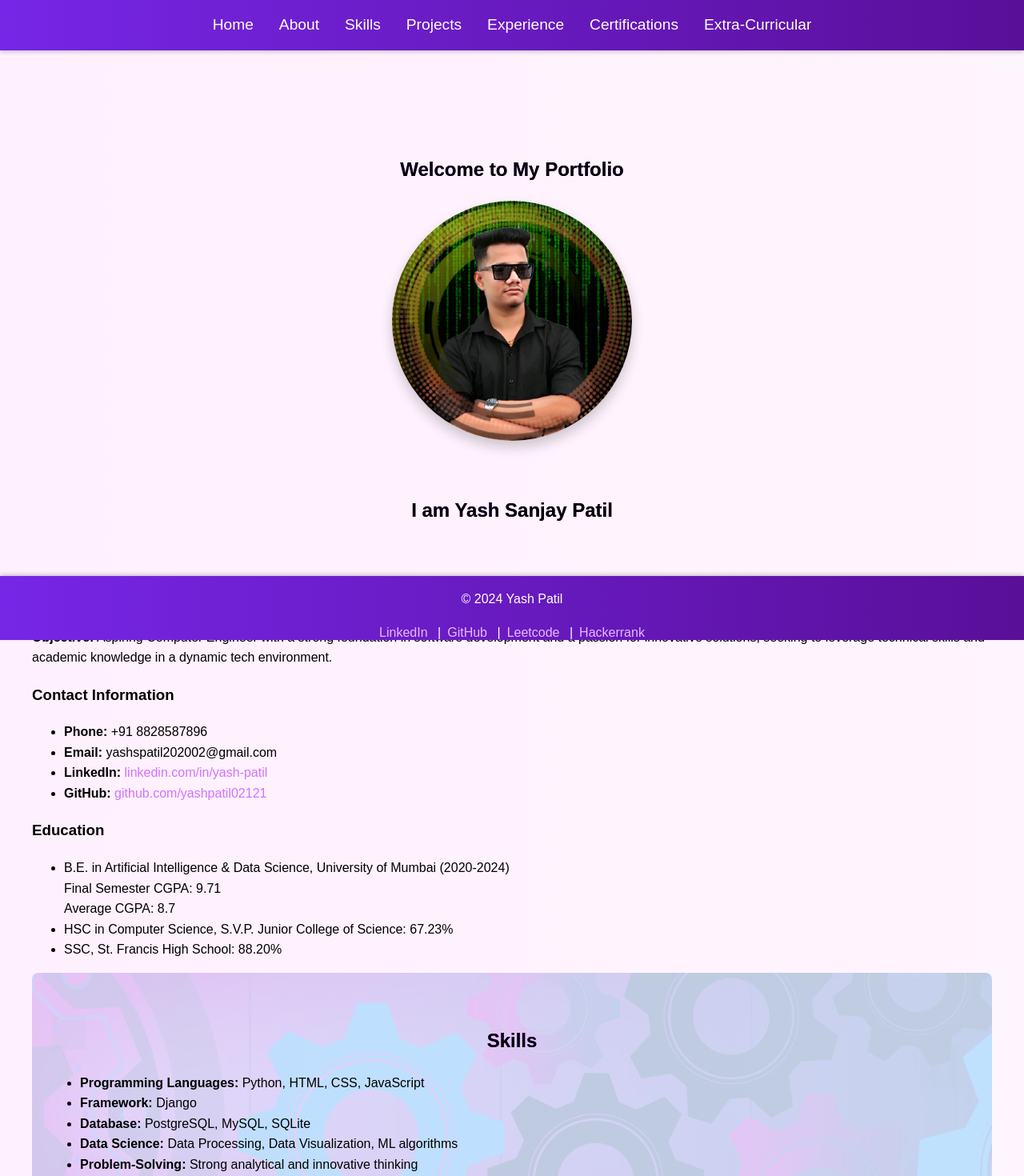
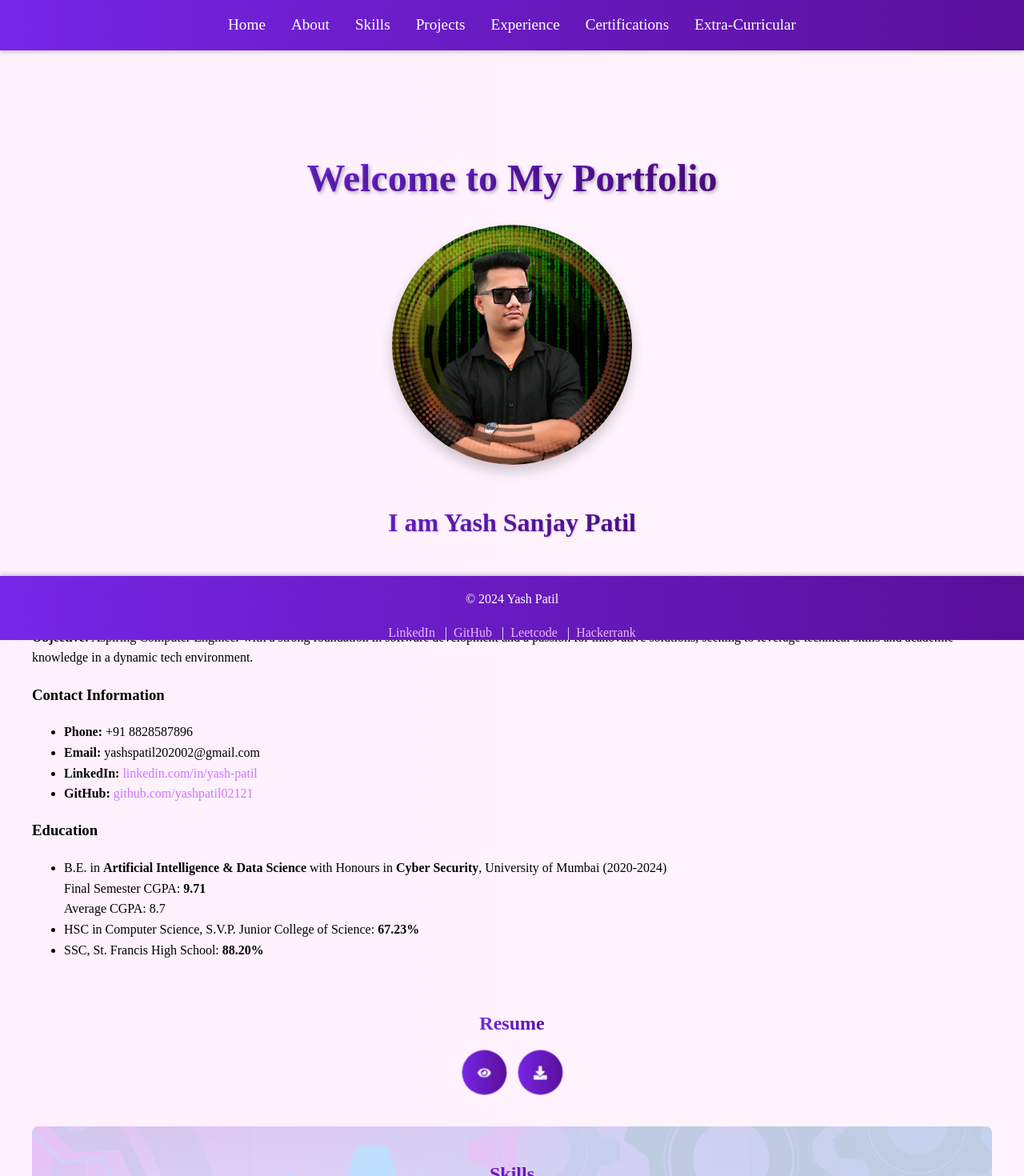
Before and after one commit to yashpatil02121/portfolio-yash, a React (Create React App) app: page / in a window 1280 px wide. Shown: the top 1470 px of the page at 80% size. Built offline with nearby package versions, Linux system fonts and the light colour scheme.

Commit message:
Added Resume Section and Updated CSS

```diff
--- a/package.json
+++ b/package.json
@@ -8,6 +8,7 @@
     "cra-template": "1.2.0",
     "react": "^19.0.0",
     "react-dom": "^19.0.0",
+    "react-icons": "^5.4.0",
     "react-router-dom": "^7.1.0",
     "react-scripts": "^5.0.1",
     "react-slick": "^0.30.3",
--- a/src/App.js
+++ b/src/App.js
@@ -4,6 +4,7 @@ import Navbar from './components/Navbar';
 import Footer from './components/Footer';
 import Home from './sections/Home';
 import About from './sections/About';
+import ResumeSection from './sections/Resume';
 import Skills from './sections/Skills';
 import Projects from './sections/Projects';
 import Experience from './sections/Experience';
@@ -19,6 +20,9 @@ const App = () => (
       </section>
       <section id="about">
         <About />
+      </section>
+      <section id="resume">
+        <ResumeSection />
       </section>
       <section id="skills">
         <Skills />
--- a/src/sections/About.js
+++ b/src/sections/About.js
@@ -17,11 +17,11 @@ const About = () => (
     </ul>
     <h3>Education</h3>
     <ul>
-      <li>B.E. in Artificial Intelligence & Data Science, University of Mumbai (2020-2024)</li>
-      Final Semester CGPA: 9.71 <br></br>
+      <li>B.E. in <b>Artificial Intelligence & Data Science</b> with Honours in <b>Cyber Security</b>, University of Mumbai (2020-2024)</li>
+      Final Semester CGPA: <b>9.71</b> <br></br>
       Average CGPA: 8.7
-      <li>HSC in Computer Science, S.V.P. Junior College of Science: 67.23%</li>
-      <li>SSC, St. Francis High School: 88.20%</li>
+      <li>HSC in Computer Science, S.V.P. Junior College of Science: <b>67.23%</b></li>
+      <li>SSC, St. Francis High School: <b>88.20%</b></li>
     </ul>
   </div>
 );
--- a/src/sections/Experience.js
+++ b/src/sections/Experience.js
@@ -1,6 +1,13 @@
 import React from 'react';
 
-const Experience = () => (
+const Experience = () => {
+  const today = new Date().toLocaleDateString('en-US', {
+    year: 'numeric',
+    month: 'long',
+    day: 'numeric',
+  });
+
+  return (
     <div>
       <h2>Work Experience</h2>
       <div className="timeline">
@@ -8,7 +15,7 @@ const Experience = () => (
         <div className="timeline-item">
           <h3>Software Developer</h3>
           <p><strong>Company:</strong> Kulp Labs Pvt Ltd Thane</p>
-        <p><strong>Duration:</strong> August 2024 – Present</p>
+          <p><strong>Duration:</strong> August 2024 – {today}</p>
           <ul>
             <li>Maintaining the UI Builder (kulp.app).</li>
             <li>Creating websites using the UI Builder.</li>
@@ -65,5 +72,6 @@ const Experience = () => (
       </div>
     </div>
   );
+};
 
 export default Experience;
--- a/src/sections/Home.js
+++ b/src/sections/Home.js
@@ -10,21 +10,36 @@ const Header = () => {
         justifyContent: 'center',
         textAlign: 'center',
         marginTop: '50px',
+        animation: 'fadeIn 2s ease-in-out',
       }}
     >
       {/* Top Text */}
-      <h1 style={{ marginBottom: '20px' }}>Welcome to My Portfolio</h1>
+      <h1
+        style={{
+          marginBottom: '20px',
+          fontSize: '3rem',
+          color: '#4A90E2',
+          textShadow: '2px 2px 4px rgba(0, 0, 0, 0.3)',
+          animation: 'slideDown 1.5s ease-in-out',
+        }}
+      >
+        Welcome to My Portfolio
+      </h1>
 
       {/* Profile Picture */}
       <div
         style={{
-          width: '300px', // Adjust size as needed
+          width: '300px',
           height: '300px',
-          borderRadius: '50%', // Makes it circular
+          borderRadius: '50%',
           overflow: 'hidden',
           marginBottom: '20px',
-          boxShadow: '0 8px 16px rgba(0, 0, 0, 0.2)', // Optional for a nice effect
+          boxShadow: '0 8px 16px rgba(0, 0, 0, 0.2)',
+          transition: 'transform 0.3s ease',
+          animation: 'zoomIn 2s ease-in-out',
         }}
+        onMouseEnter={(e) => (e.currentTarget.style.transform = 'scale(1.1)')}
+        onMouseLeave={(e) => (e.currentTarget.style.transform = 'scale(1)')}
       >
         <img
           src={require('../static/profile.jpg')}
@@ -32,13 +47,68 @@ const Header = () => {
           style={{
             width: '100%',
             height: '100%',
-            objectFit: 'cover', // Ensures the image fits nicely in the circular frame
+            objectFit: 'cover',
           }}
         />
       </div>
 
       {/* Bottom Text */}
-      <h2>I am Yash Sanjay Patil</h2>
+      <h2
+        style={{
+          fontSize: '2rem',
+          color: '#333',
+          textShadow: '1px 1px 2px rgba(0, 0, 0, 0.2)',
+          animation: 'fadeInUp 2s ease-in-out',
+        }}
+      >
+        I am Yash Sanjay Patil
+      </h2>
+
+      <style>
+        {`
+          @keyframes fadeIn {
+            from {
+              opacity: 0;
+            }
+            to {
+              opacity: 1;
+            }
+          }
+
+          @keyframes slideDown {
+            from {
+              transform: translateY(-50px);
+              opacity: 0;
+            }
+            to {
+              transform: translateY(0);
+              opacity: 1;
+            }
+          }
+
+          @keyframes zoomIn {
+            from {
+              transform: scale(0.8);
+              opacity: 0;
+            }
+            to {
+              transform: scale(1);
+              opacity: 1;
+            }
+          }
+
+          @keyframes fadeInUp {
+            from {
+              transform: translateY(50px);
+              opacity: 0;
+            }
+            to {
+              transform: translateY(0);
+              opacity: 1;
+            }
+          }
+        `}
+      </style>
     </div>
   );
 };
--- /dev/null
+++ b/src/sections/Resume.js
@@ -0,0 +1,97 @@
+import React from 'react';
+import { FaEye, FaDownload } from 'react-icons/fa'; // Importing react-icons for eye and download icons
+
+const ResumeSection = () => {
+  const handleViewResume = () => {
+    // Replace this with the actual URL or functionality for viewing the resume
+    window.open('https://drive.google.com/file/d/1ZZ6gUltPn3Mpg_uwaBmVteLF-b2fjRxo/view', '_blank');
+  };
+
+//   const handleDownloadResume = () => {
+//     // Replace this with the actual URL or functionality for downloading the resume
+//     const link = document.createElement('a');
+//     link.href = 'https://drive.google.com/file/d/1ZZ6gUltPn3Mpg_uwaBmVteLF-b2fjRxo/view'; // Provide the resume file path
+//     link.download = 'Resume_Yash_Patil.pdf'; // Set the file name for download
+//     link.click();
+//   };
+
+const handleDownloadResume = () => {
+    // Use a direct Google Drive download link
+    const link = document.createElement('a');
+    link.href = 'https://drive.google.com/uc?export=download&id=1ZZ6gUltPn3Mpg_uwaBmVteLF-b2fjRxo'; // Direct download link
+    link.download = 'Resume_Yash_Patil.pdf'; // Set the file name for download
+    document.body.appendChild(link);
+    link.click();
+    document.body.removeChild(link);
+  };
+
+  return (
+    <div style={styles.resumeSection}>
+      <h2 style={styles.resumeTitle}>Resume</h2>
+      <div style={styles.resumeActions}>
+        <button
+          style={{ ...styles.resumeButton, ...styles.viewButton }}
+          onClick={handleViewResume}
+          aria-label="View Resume"
+        >
+          <FaEye size={28} />
+        </button>
+        <button
+          style={{ ...styles.resumeButton, ...styles.downloadButton }}
+          onClick={handleDownloadResume}
+          aria-label="Download Resume"
+        >
+          <FaDownload size={28} />
+        </button>
+      </div>
+    </div>
+  );
+};
+
+const styles = {
+  resumeSection: {
+    display: 'flex',
+    flexDirection: 'column',
+    alignItems: 'center',
+    padding: '20px',
+    // backgroundColor: '#f9f9f9',
+    // border: '1px solid #ddd',
+    borderRadius: '8px',
+    maxWidth: '400px',
+    margin: '20px auto',
+  },
+  resumeTitle: {
+    fontSize: '1.5rem',
+    marginBottom: '15px',
+  },
+  resumeActions: {
+    display: 'flex',
+    gap: '15px',
+  },
+  resumeButton: {
+    display: 'flex',
+    justifyContent: 'center',
+    alignItems: 'center',
+    width: '55px',
+    height: '55px',
+    border: 'none',
+    borderRadius: '50%',
+    color: 'white',
+    cursor: 'pointer',
+    transition: 'background-color 0.3s',
+  },
+  viewButton: {
+    backgroundColor: '#28a745',
+  },
+  viewButtonHover: {
+    backgroundColor: '#218838',
+  },
+  downloadButton: {
+    backgroundColor: '#ffc107',
+  },
+  downloadButtonHover: {
+    backgroundColor: '#e0a800',
+  },
+};
+
+export default ResumeSection;
--- a/src/styles.css
+++ b/src/styles.css
@@ -2,15 +2,15 @@
 body {
     margin: 0;
     padding: 0;
-    font-family: 'Arial', sans-serif;
+    font-family: '"Poppins", sans-serif';
     background: linear-gradient(270deg, #ffffff, #fff1fe, #ffdffc);
     background-size: 600% 600%;
     animation: gradientMove 10s ease infinite;
     color: #000000; /* Make all text white */
     line-height: 1.6;
-  }
+}
 
-  @keyframes gradientMove {
+@keyframes gradientMove {
     0% {
       background-position: 0% 50%;
     }
@@ -20,14 +20,14 @@ body {
     100% {
       background-position: 0% 50%;
     }
-  }
+}
 
 /* styles.css */
 html {
     scroll-behavior: smooth;
-  }
+}
 
-  /* Navbar */
+/* Navbar */
 nav {
     background: linear-gradient(90deg, #7626e6, #5a0f99); /* Purple to deeper purple gradient */
     color: #fff;
@@ -40,7 +40,6 @@ nav {
     border: none; /* Remove any unintended border */
     text-align: center;
 }
-
 
 nav ul {
     list-style: none;
@@ -71,7 +70,7 @@ footer {
     background: linear-gradient(90deg, #7626e6, #5a0f99); /* Gradient for footer */
     color: #ffffff;
     text-align: center;
-    padding:  0;
+    padding: 0;
     position: fixed; /* Fix the footer at the bottom */
     bottom: 0;
     width: 100%;
@@ -93,8 +92,6 @@ footer a:hover {
     transform: scale(1.1);
 }
 
-
-
 /* Main Content */
 main {
     padding: 2em;
@@ -109,20 +106,18 @@ h1, h2 {
     text-align: center;
     background: linear-gradient(90deg, #7626e6, #5a0f99); /* Gradient for headings */
     -webkit-background-clip: text;
-    -webkit-text-fill-color: rgb(0, 0, 0); /* Ensure headings are plain white */
+    -webkit-text-fill-color: transparent; /* Ensure headings are gradient */
     animation: fadeIn 2s ease-in-out;
     transform: scale(1);
     animation: scaleUp 2s ease-in-out;
     border: none; /* Remove border */
     text-shadow: none; /* Remove shadow */
-    margin-top: 7%;
-    margin-top: 4%;
 }
 
 /* Buttons */
 button {
     background: linear-gradient(90deg, #7626e6, #5a0f99); /* Gradient for buttons */
-    color: #000000;
+    color: #ffffff;
     border: none;
     padding: 0.8em 1.2em;
     font-size: 1em;
@@ -149,7 +144,41 @@ a:hover {
     transform: scale(1.1);
 }
 
+/* Code Background Animation */
+.code-bg {
+    position: absolute;
+    top: 0;
+    left: 0;
+    width: 100%;
+    height: 100%;
+    background: url('https://www.transparenttextures.com/patterns/asfalt-light.png') repeat, #262626;
+    opacity: 0.1;
+    z-index: -1;
+}
 
+/* Typing Effect */
+.typing {
+    font-family: 'Courier New', Courier, monospace;
+    color: #5a0f99;
+    font-size: 1.5em;
+    white-space: nowrap;
+    overflow: hidden;
+    border-right: 0.15em solid #5a0f99;
+    animation: typing 4s steps(30, end), blink 0.5s step-end infinite alternate;
+    margin: 2em auto;
+    text-align: center;
+    width: 22ch; /* Adjust to your text length */
+}
+
+@keyframes typing {
+    from { width: 0; }
+    to { width: 22ch; }
+}
+
+@keyframes blink {
+    from, to { border-color: transparent; }
+    50% { border-color: #5a0f99; }
+}
 
 /* Responsive Design */
 @media (max-width: 1024px) {
@@ -180,7 +209,6 @@ a:hover {
     }
     h1, h2 {
         font-size: 1.5em;
-        margin-top: 15%;
     }
     footer {
         padding: 0.5em 0; /* Reduce footer padding */
@@ -203,14 +231,13 @@ a:hover {
         text-align: center;
     }
     nav ul li {
-        margin: 0.2em;
+        margin: 0.4em;
     }
     nav ul li a {
         font-size: 0.6em; /* Smaller font size for very small screens */
     }
     footer {
-        padding: 0.001em 1em 1em 0.1em;
-        /* padding: 0.001em 1em 1em 0.1em; Adjust footer padding */
+        padding: 0.4em 0; /* Adjust footer padding */
     }
 }
 
```
Also changed, not shown: 1 other file (tests, documents, lock files or other folders). Lines whose indentation alone changed are shown as unchanged.
